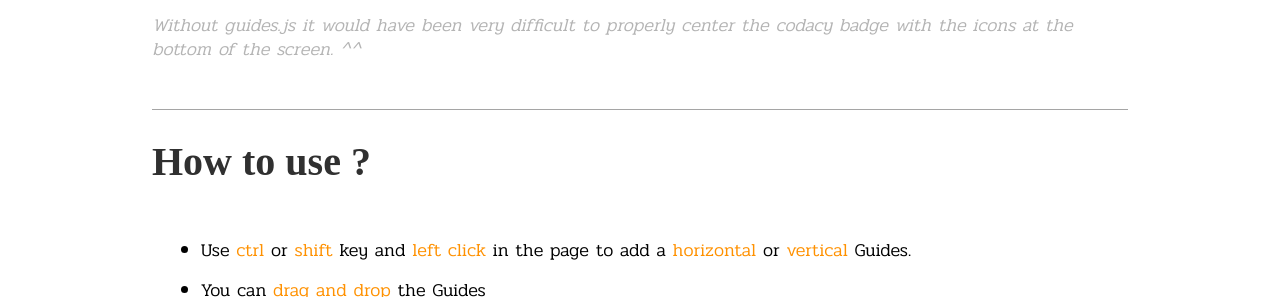
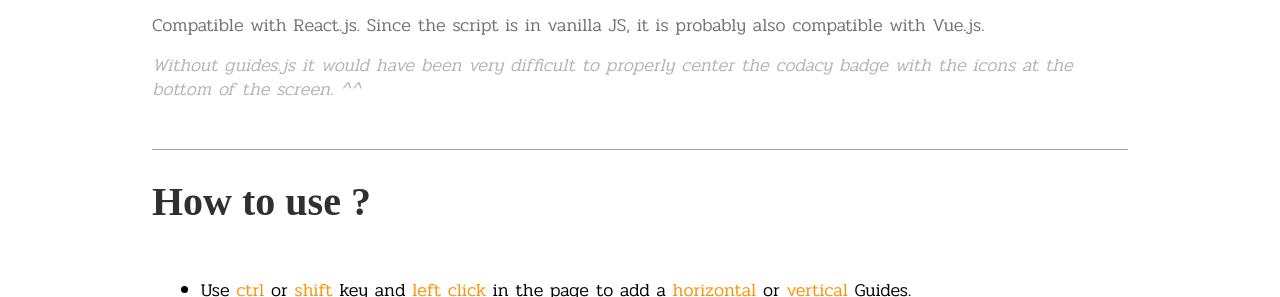
Before and after one commit to raficraft/guide_JS, a website built with Parcel: page src/index.html in a window 1280 px wide. Shown: the part 803-1100 px from the top of the page. Built offline with nearby package versions, Linux system fonts and the light colour scheme.

Commit message:
edit index.html

```diff
--- a/src/index.html
+++ b/src/index.html
@@ -61,9 +61,14 @@
           will be the same for the next modules.
         </p>
 
+        <p>
+          Compatible with React.js. Since the script is in vanilla JS, it is probably also
+          compatible with Vue.js.
+        </p>
+
         <p class="grey_text">
-
-Without guides.js it would have been very difficult to properly center the codacy badge with the icons at the bottom of the screen. ^^
+          Without guides.js it would have been very difficult to properly center the
+          codacy badge with the icons at the bottom of the screen. ^^
         </p>
       </section>
       <hr />
```
